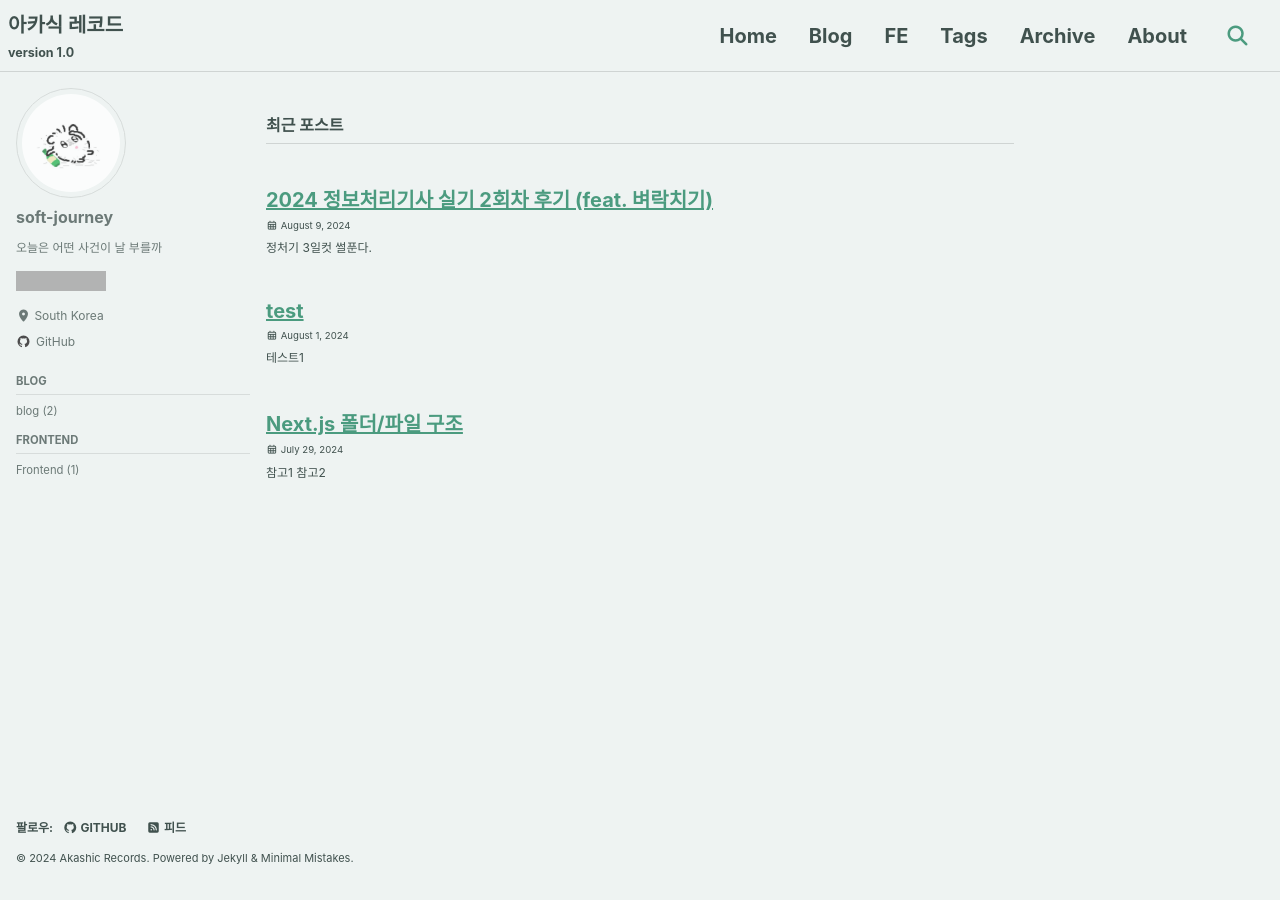
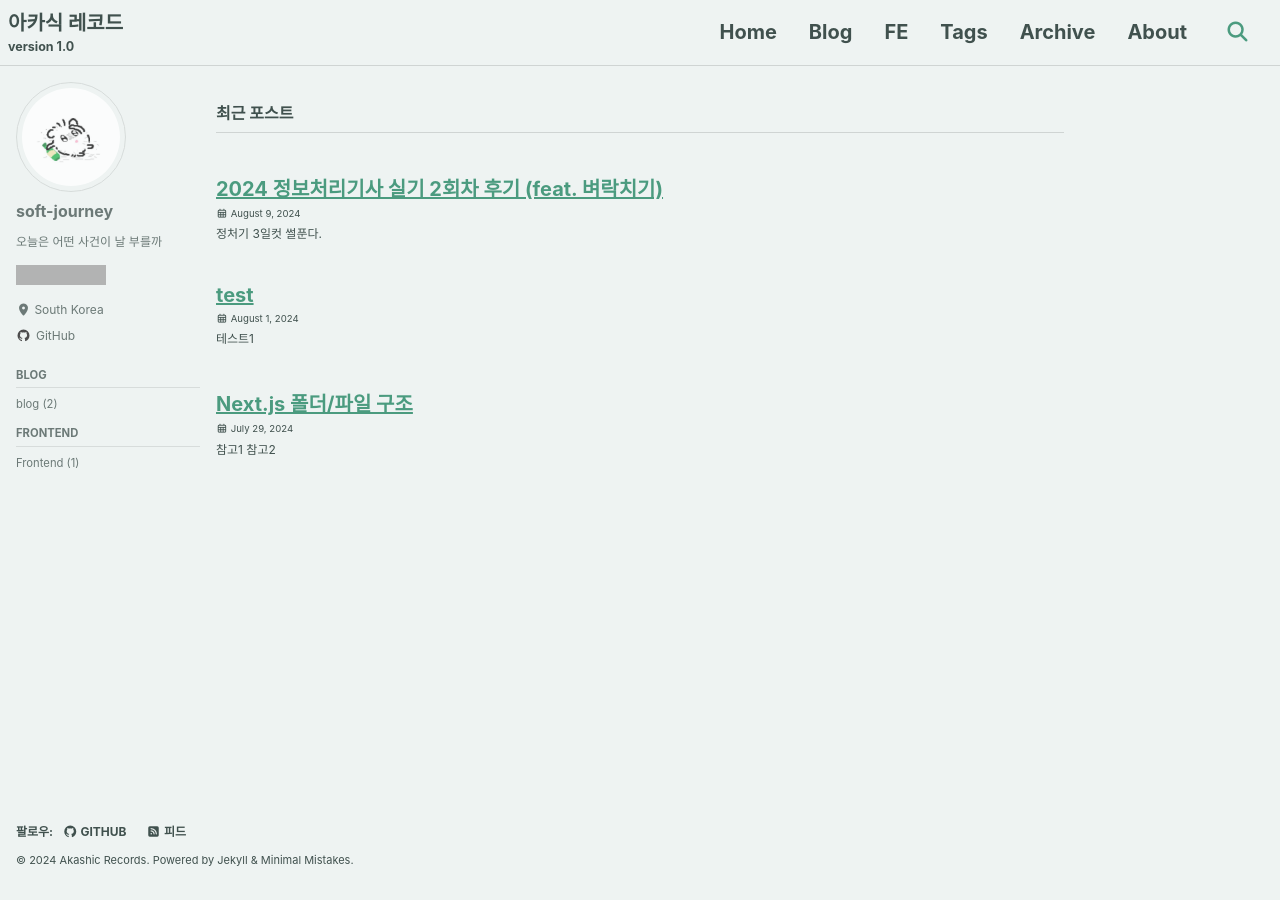
Before and after one commit to LogVentureIO/LogVentureIO.github.io, a Jekyll site: the page built from index.html, in a window 1280 px wide. Built offline with Jekyll 4.4.1, drawn with Linux system fonts in a browser that asks for light colours; cached includes are drawn as plain includes; the list of posts is cut into pages by our own code; grey boxes are pictures that could not be loaded.

Commit message:
마크다운 적용 오류 해결, 스타일 조정

```diff
--- a/_config.yml
+++ b/_config.yml
@@ -97,7 +97,7 @@ social:
   type: # Person or Organization (defaults to Person)
   name: # If the user or organization name differs from the site's name
   links:
-    - "https://github.com/hhzzzk" # An array of links to social media profiles
+    - "https://github.com/softourr" # An array of links to social media profiles
 
 # Analytics
 analytics:
--- a/_sass/minimal-mistakes/_archive.scss
+++ b/_sass/minimal-mistakes/_archive.scss
@@ -3,7 +3,7 @@
    ========================================================================== */
 
 .archive {
-  margin-top: 1.3em;
+  margin-top: 1em;
   margin-bottom: 2em;
 
   @include breakpoint($large) {
--- a/_sass/minimal-mistakes/_base.scss
+++ b/_sass/minimal-mistakes/_base.scss
@@ -13,7 +13,7 @@ body {
   padding: 0;
   color: $text-color;
   font-family: $global-font-family;
-  line-height: 1.7;
+  line-height: 1.5;
 
   &.overflow--hidden {
     /* when primary navigation is visible, the content in the background won't scroll */
--- a/_sass/minimal-mistakes/_page.scss
+++ b/_sass/minimal-mistakes/_page.scss
@@ -47,7 +47,7 @@ body {
 
   .page__inner-wrap {
     float: inline-start;
-    margin-top: 1em;
+    margin-top: 0em;
     margin-inline: 0;
     width: 100%;
     clear: both;
@@ -66,7 +66,7 @@ body {
 
 .page__title {
   margin-top: 0;
-  line-height: 1.3;
+  line-height: 1;
 
   a {
     color: $text-color;
@@ -120,7 +120,7 @@ body {
   /* paragraph indents */
   p {
     margin: 0 0 $indent-var;
-    line-height: 2;
+    line-height: 1.8; //본문 줄간격
 
     /* sibling indentation*/
     @if $paragraph-indent == true {
--- a/_sass/minimal-mistakes/_variables.scss
+++ b/_sass/minimal-mistakes/_variables.scss
@@ -154,10 +154,10 @@ $max-width: $x-large !default;
 /*
    Grid
    ========================================================================== */
-
+// 포스트 간격 조절 가능
 $right-sidebar-width-narrow: 200px !default;
-$right-sidebar-width: 250px !default;
-$right-sidebar-width-wide: 300px !default;
+$right-sidebar-width: 200px !default;
+$right-sidebar-width-wide: 250px !default;
 
 /*
    Other
```
Also changed, not shown: _posts/2024-08-09-review-engineer-infomation-processing.md (+0 -3 lines).
